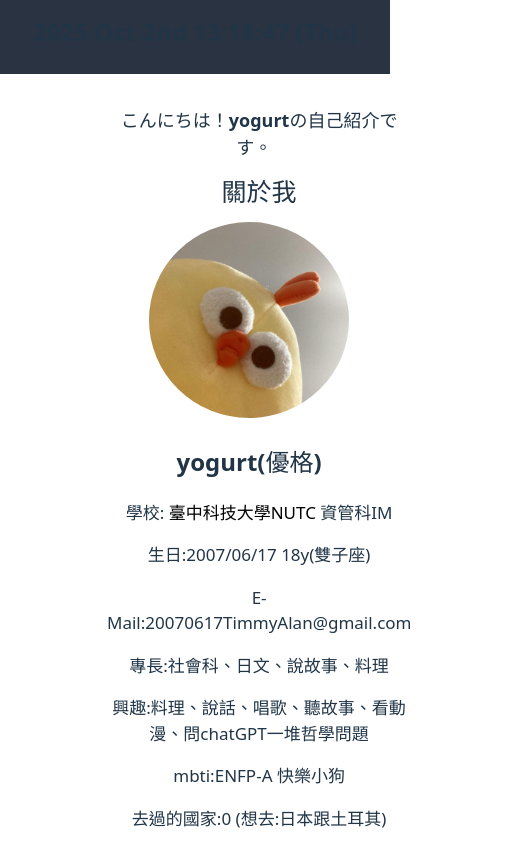
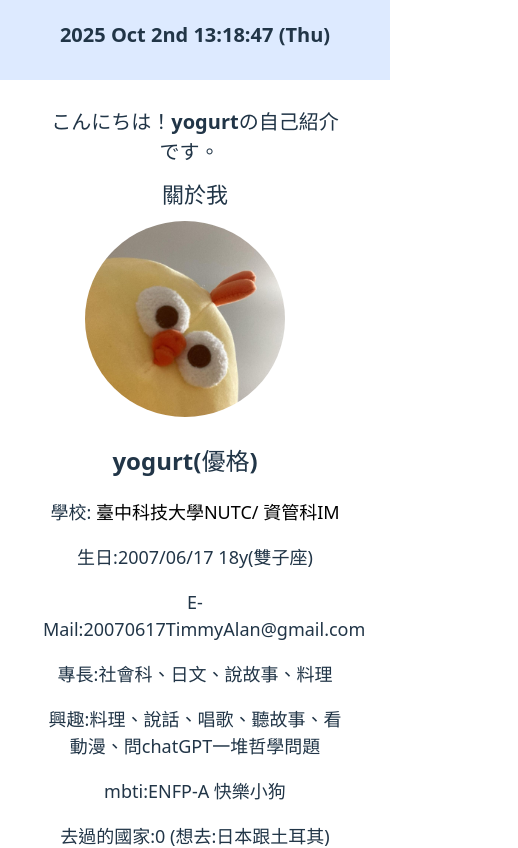
Before and after one commit to yogurt0617/aboutMeee, a React (Vite) app: page / in a window 390 px wide. Shown: the top 848 px of the page, 518 px wide, since content can reach past the window. Built offline with nearby package versions, Linux system fonts and the light colour scheme.

Commit message:
優化適應性網頁功能，新增3個分頁待開發

```diff
--- a/index.html
+++ b/index.html
@@ -5,7 +5,7 @@
     <link rel="icon" type="image/svg+xml" href="/vite.svg" />
     <meta name="viewport" content="width=device-width, initial-scale=1.0" />
     <title>about-meee</title>
-    <link rel="icon" href="/image/icon1.svg">
+    <link rel="icon" href="./image/icon1.svg">
   </head>
   <body>
     <div id="root"></div>
--- a/src/App.css
+++ b/src/App.css
@@ -5,54 +5,20 @@
   text-align: center;
 }
 
-.logo {
-  height: 6em;
-  padding: 1.5em;
-  will-change: filter;
-  transition: filter 300ms;
-}
-.logo:hover {
-  filter: drop-shadow(0 0 2em #646cffaa);
-}
-.logo.react:hover {
-  filter: drop-shadow(0 0 2em #61dafbaa);
-}
-
-@keyframes logo-spin {
-  from {
-    transform: rotate(0deg);
-  }
-  to {
-    transform: rotate(360deg);
-  }
-}
-
-@media (prefers-reduced-motion: no-preference) {
-  a:nth-of-type(2) .logo {
-    animation: logo-spin infinite 20s linear;
-  }
-}
-
-.card {
-  padding: 2em;
-}
-
-.read-the-docs {
-  color: #888;
-}
 header{
-  width:100%;
+  width:100dvw;
+  height:80px;
   background-color:#2a3342;
   position:fixed;
   z-index:9999;
-  left: 50%;
-  transform: translate(-50%, -50%);
+  top:0;
+  left:0;
 }
 main{
-  padding:75px;
+  padding:75px 0 0 0;
 }
 #nowTime{
-  font-size:1.5em;
+  font-size:30px;
   font-weight:bolder;
 }
 #yogurtAnime{
@@ -101,11 +67,18 @@ main{
   font-weight:normal;
 }
 @media screen and (max-width:500px) {
+main{
+  padding: 75px 0 0 0;
+}
   #yogurtAnime{
-    font-size:18px;
+    font-size:20px;
     width:78dvw;
     display: inline-block;
     font-weight:bolder;
+  }
+  #nowTime{
+  font-size:20px;
+  font-weight:bolder;
   }
   #me{
     width:200px;
@@ -121,16 +94,19 @@ main{
   }
   .selfCare p{
     display: block;
-    font-size:17px;
+    font-size:18px;
   }
   .title{
-  font-size:25px;
+  font-size:22px;
   }
   .friend{
-  font-size: 17px;
+  font-size: 15px;
 }
 }
 @media (prefers-color-scheme: light){
+  header{
+    background-color: #ddeaff;
+  }
   #info a{
     color: black;
   }
--- a/src/App.jsx
+++ b/src/App.jsx
@@ -52,6 +52,7 @@ function App() {
     </header>
 
     <main>
+
     <div  id="yogurtAnime">
       <TypeAnimation
         key={yogurt}
@@ -72,7 +73,7 @@ function App() {
       </div>
 
       <div id='info'>
-      <p>學校: <a href="https://www.nutc.edu.tw/" target='_block'>臺中科技大學NUTC</a> 資管科IM</p>
+      <p>學校: <a href="https://www.nutc.edu.tw/" target='_block'>臺中科技大學NUTC/</a> <a href="https://im.nutc.edu.tw/" target='_blank'>資管科IM</a></p>
       <p>生日:2007/06/17 18y(雙子座)</p>
       <p>E-Mail:20070617TimmyAlan@gmail.com</p>
       <p>專長:社會科、日文、說故事、料理</p>
```
Also changed, not shown: src/pages/aboutMe.jsx (added, +15 -0 lines), src/pages/friend.jsx (added, +15 -0 lines), src/pages/aboutMe.css (added), src/pages/friend.css (added).
